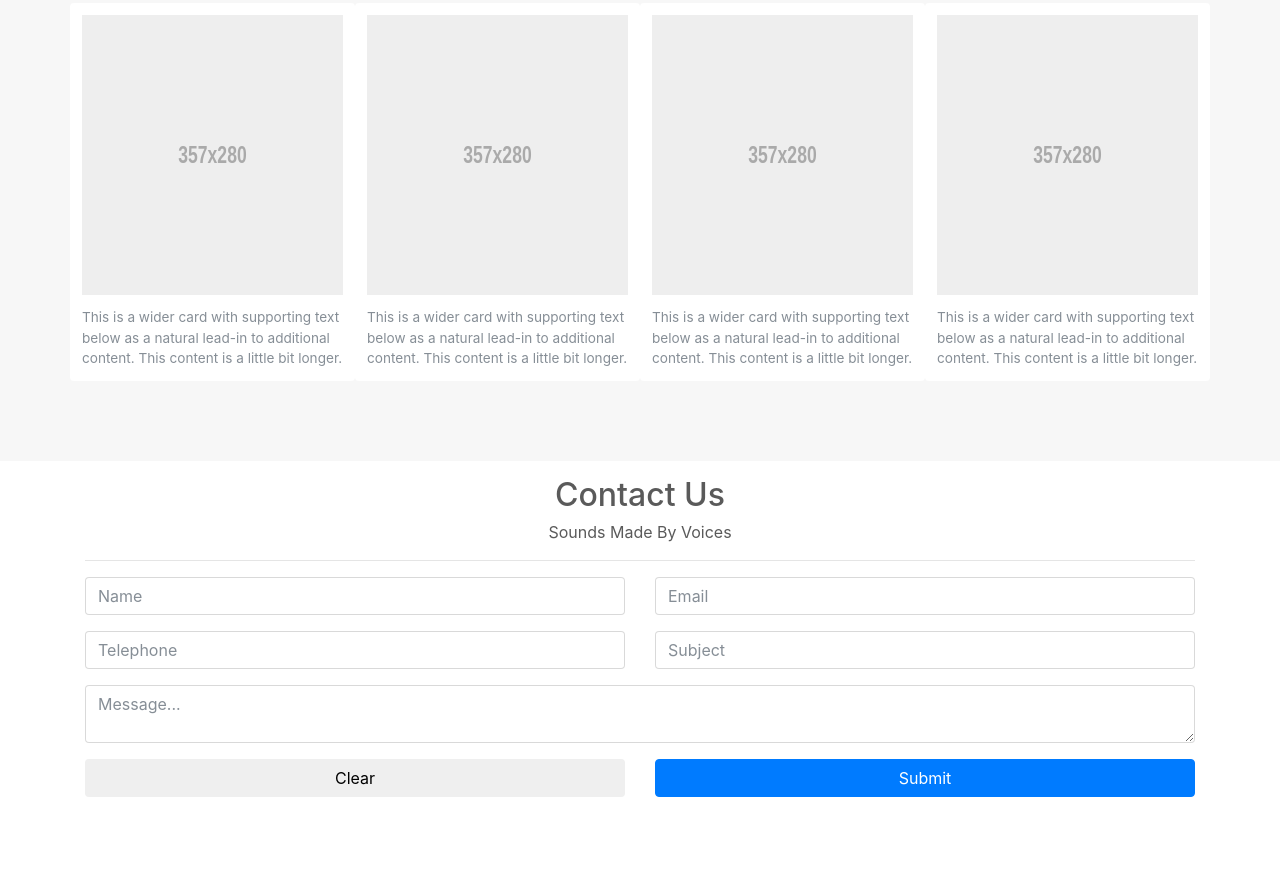
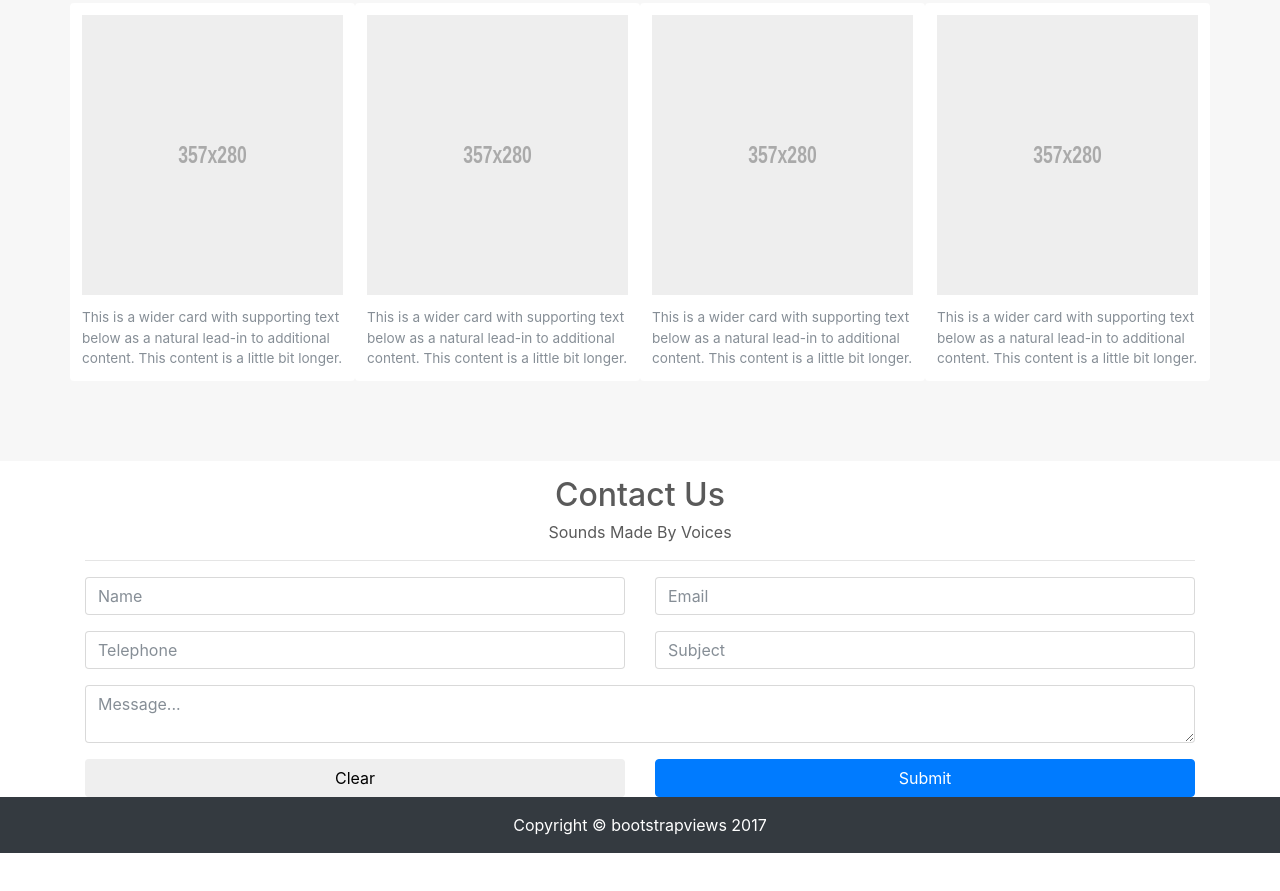
Before and after one commit to bootstrapviews/Bootstrapviews-one-page-rockstar, a plain HTML site: page index.html in a window 1280 px wide. Shown: the part 2321-3212 px from the top of the page. Before the commit the page ends 3166 px from the top, so only its background shows below. Drawn offline with Linux system fonts and the light colour scheme.

Commit message:
Footer Added

```diff
--- a/index.html
+++ b/index.html
@@ -194,6 +194,12 @@
 				</div>
 			</form>
 	</div>
+	<footer class="py-3 bg-dark">
+      <div class="container">
+        <p class="m-0 text-center text-white"> Copyright © bootstrapviews 2017</p>
+      </div>
+      <!-- /.container -->
+    </footer>
     <!-- Bootstrap core JavaScript
     ================================================== -->
     <!-- Placed at the end of the document so the pages load faster -->
```
